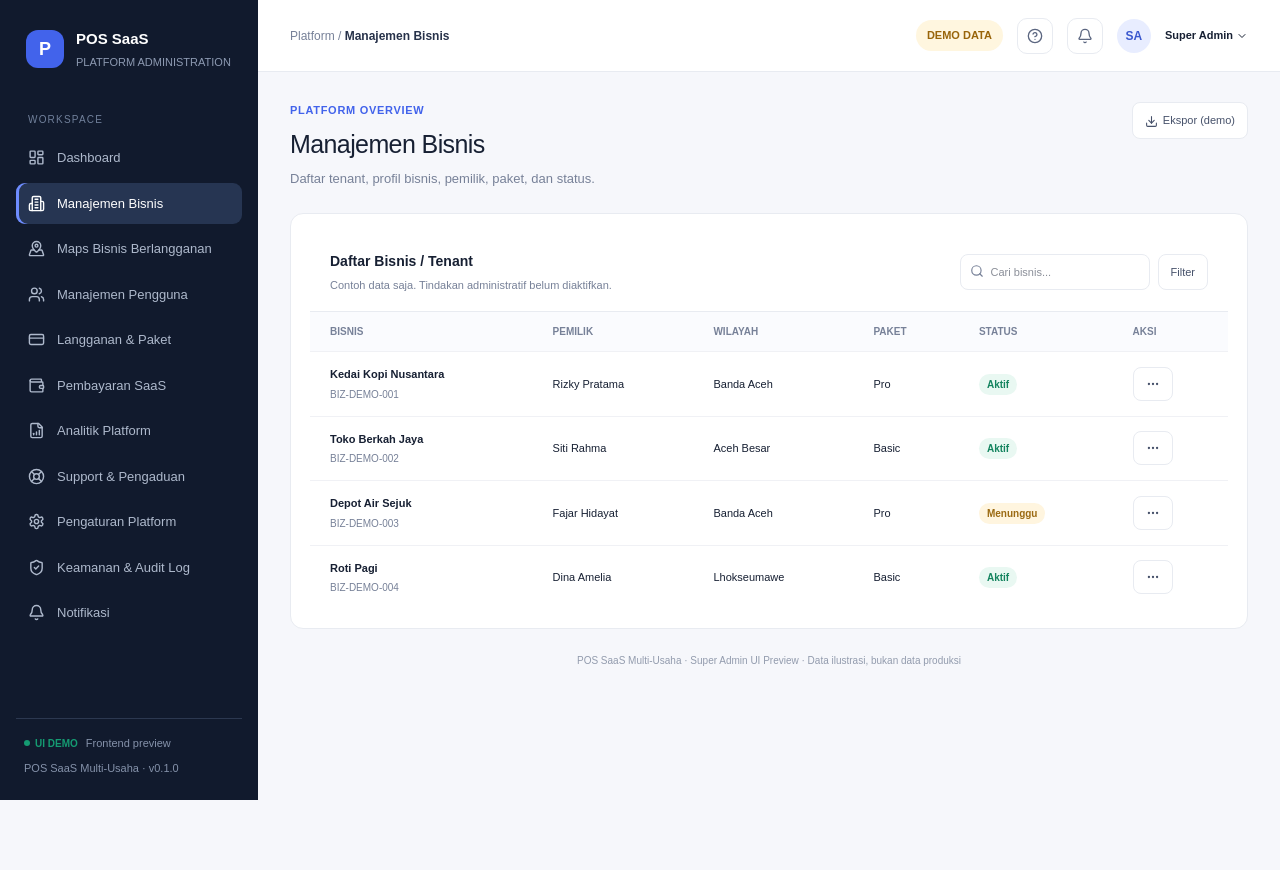
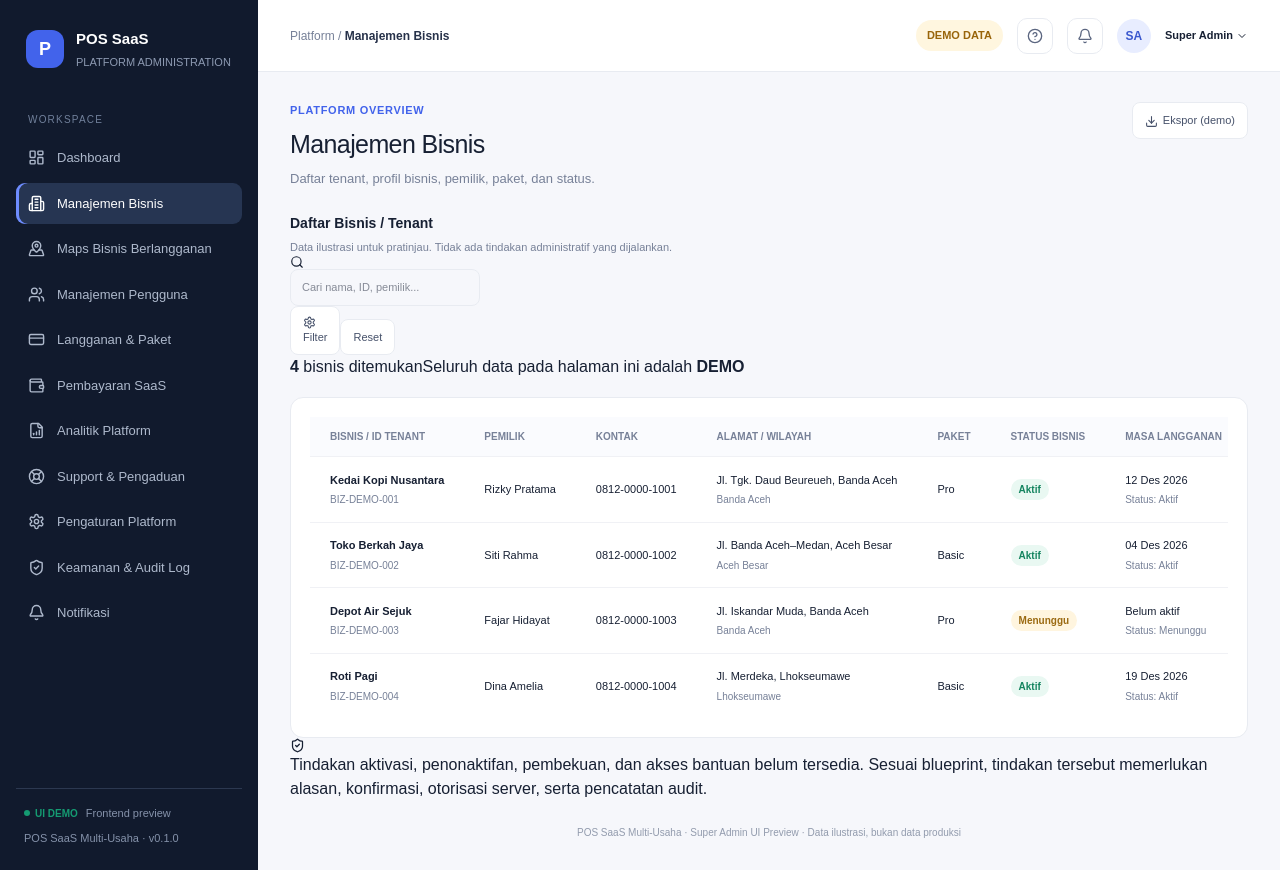
Before and after one commit to kasirwarkop2026/Pos-Saas-Multi-Usaha, a Next.js app: page / in a window 1280 px wide. Both pictures are taken after a click on the button "Manajemen Bisnis". Before the commit the page ends 800 px from the top, so only its background shows below. Built offline with nearby package versions, Linux system fonts and the light colour scheme.

Commit message:
feat: expand Super Admin business management UI

```diff
--- a/app/page.tsx
+++ b/app/page.tsx
@@ -19,11 +19,11 @@ const menus:MenuItem[]=[
  {label:"Notifikasi",icon:Bell,group:"SISTEM",description:"Pengumuman, pemeliharaan, dan pemberitahuan layanan."}
 ];
 const activities=[["business","Bisnis baru mendaftar","Kedai Kopi Nusantara mengirim pendaftaran","8 menit lalu"],["payment","Pembayaran diterima","Invoice INV-DEMO-1042 berhasil dibayar","24 menit lalu"],["user","Pengguna baru dibuat","Akun pemilik bisnis menyelesaikan registrasi","1 jam lalu"],["security","Percobaan login perlu ditinjau","Terdeteksi aktivitas login tidak biasa (demo)","2 jam lalu"]];
-const businesses=[["Kedai Kopi Nusantara","BIZ-DEMO-001","Rizky Pratama","Banda Aceh","Pro","Aktif"],["Toko Berkah Jaya","BIZ-DEMO-002","Siti Rahma","Aceh Besar","Basic","Aktif"],["Depot Air Sejuk","BIZ-DEMO-003","Fajar Hidayat","Banda Aceh","Pro","Menunggu"],["Roti Pagi","BIZ-DEMO-004","Dina Amelia","Lhokseumawe","Basic","Aktif"]];
+const businesses=[["Kedai Kopi Nusantara","BIZ-DEMO-001","Rizky Pratama","Banda Aceh","Pro","Aktif","0812-0000-1001","Jl. Tgk. Daud Beureueh, Banda Aceh","12 Jan 2026","12 Des 2026","Aktif"],["Toko Berkah Jaya","BIZ-DEMO-002","Siti Rahma","Aceh Besar","Basic","Aktif","0812-0000-1002","Jl. Banda Aceh–Medan, Aceh Besar","04 Feb 2026","04 Des 2026","Aktif"],["Depot Air Sejuk","BIZ-DEMO-003","Fajar Hidayat","Banda Aceh","Pro","Menunggu","0812-0000-1003","Jl. Iskandar Muda, Banda Aceh","08 Nov 2026","Belum aktif","Menunggu"],["Roti Pagi","BIZ-DEMO-004","Dina Amelia","Lhokseumawe","Basic","Aktif","0812-0000-1004","Jl. Merdeka, Lhokseumawe","19 Mar 2026","19 Des 2026","Aktif"]];
 function Stat({title,value,sub,icon:Icon,trend}:{title:string;value:string;sub:string;icon:LucideIcon;trend?:string}){return <div className="card"><div className="stat-top"><span>{title}</span><span className="stat-icon"><Icon size={17}/></span></div><div className="stat-value">{value}</div><div className="stat-foot">{trend&&<span className="positive"><ArrowUpRight size={12} style={{display:"inline",verticalAlign:"middle"}}/> {trend} </span>}{sub}</div></div>}
 export default function Home(){
- const [active,setActive]=useState("Dashboard");const [mobileOpen,setMobileOpen]=useState(false);const [query,setQuery]=useState("");
- const filtered=useMemo(()=>businesses.filter(b=>b.join(" ").toLowerCase().includes(query.toLowerCase())),[query]);
+ const [active,setActive]=useState("Dashboard");const [mobileOpen,setMobileOpen]=useState(false);const [query,setQuery]=useState("");const [showFilters,setShowFilters]=useState(false);const [regionFilter,setRegionFilter]=useState("Semua wilayah");const [planFilter,setPlanFilter]=useState("Semua paket");const [statusFilter,setStatusFilter]=useState("Semua status");const [selectedBusiness,setSelectedBusiness]=useState<string[]|null>(null);
+ const filtered=useMemo(()=>businesses.filter(b=>b.join(" ").toLowerCase().includes(query.toLowerCase())&&(regionFilter==="Semua wilayah"||b[3]===regionFilter)&&(planFilter==="Semua paket"||b[4]===planFilter)&&(statusFilter==="Semua status"||b[5]===statusFilter)),[query,regionFilter,planFilter,statusFilter]);
  const current=menus.find(m=>m.label===active)!;
  return <div className="app-shell">
   <aside className="sidebar"><div className="brand"><div className="brand-mark">P</div><div><div className="brand-title">POS SaaS</div><div className="brand-sub">PLATFORM ADMINISTRATION</div></div></div><div className="nav-label">WORKSPACE</div>{menus.map((m)=><button key={m.label} className={`nav-item ${active===m.label?"active":""}`} onClick={()=>{setActive(m.label);setMobileOpen(false)}}><m.icon size={17}/><span>{m.label}</span></button>)}<div className="sidebar-bottom"><div style={{display:"flex",alignItems:"center",gap:8}}><span className="status ok">UI DEMO</span><span>Frontend preview</span></div><div style={{marginTop:8}}>POS SaaS Multi-Usaha · v0.1.0</div></div></aside>
@@ -37,7 +37,14 @@ export default function Home(){
    <div className="card"><h2 className="card-title">Aktivitas Terbaru</h2><div className="card-sub">Aktivitas contoh untuk pratinjau UI</div>{activities.map((a,i)=><div className="activity" key={i}><div className="activity-mark">{a[0]==="business"?<Building2 size={15}/>:a[0]==="payment"?<Wallet size={15}/>:a[0]==="user"?<Users size={15}/>:<ShieldCheck size={15}/>}</div><div className="activity-main"><b>{a[1]}</b><div style={{color:"#778198"}}>{a[2]}</div><div className="activity-time">{a[3]}</div></div></div>)}</div></div>
    <div className="dashboard-grid"><div className="card"><h2 className="card-title">Bisnis Terbaru</h2><div className="card-sub">Contoh tenant yang baru terdaftar</div><div className="table-wrap"><table><thead><tr><th>NAMA BISNIS</th><th>PEMILIK</th><th>PAKET</th><th>STATUS</th></tr></thead><tbody>{businesses.slice(0,3).map(b=><tr key={b[1]}><td><div className="business-name">{b[0]}</div><div className="business-id">{b[1]}</div></td><td>{b[2]}</td><td>{b[4]}</td><td><span className={`tag ${b[5]==="Menunggu"?"pending":""}`}>{b[5]}</span></td></tr>)}</tbody></table></div></div><div className="card"><h2 className="card-title">Indikator Sistem</h2><div className="card-sub">Status contoh, belum berasal dari monitoring server</div>{[["Aplikasi web","Normal"],["Database","Belum terhubung"],["Pembayaran","Belum terhubung"],["Layanan peta","Belum dikonfigurasi"]].map((x,i)=><div className="status-row" key={x[0]}><span>{x[0]}</span><span className={`status ${i===0?"ok":"warn"}`}>{x[1]}</span></div>)}</div></div>
    <div className="card table-card"><div className="table-head"><div><h2 className="card-title">Ringkasan Bisnis</h2><div className="card-sub">Data ilustrasi untuk pengembangan antarmuka</div></div><button className="secondary-btn" onClick={()=>setActive("Manajemen Bisnis")}>Lihat semua →</button></div><div className="table-wrap"><table><thead><tr><th>BISNIS</th><th>PEMILIK</th><th>WILAYAH</th><th>PAKET</th><th>STATUS</th></tr></thead><tbody>{businesses.slice(0,3).map(b=><tr key={b[1]}><td><div className="business-name">{b[0]}</div><div className="business-id">{b[1]}</div></td><td>{b[2]}</td><td>{b[3]}</td><td>{b[4]}</td><td><span className={`tag ${b[5]==="Menunggu"?"pending":""}`}>{b[5]}</span></td></tr>)}</tbody></table></div></div>
-  </>:active==="Manajemen Bisnis"?<div className="card table-card" style={{marginTop:0}}><div className="table-head"><div><h2 className="card-title">Daftar Bisnis / Tenant</h2><div className="card-sub">Contoh data saja. Tindakan administratif belum diaktifkan.</div></div><div style={{display:"flex",gap:8}}><div style={{position:"relative"}}><Search size={14} style={{position:"absolute",left:10,top:10,color:"#778198"}}/><input className="search" style={{paddingLeft:30}} placeholder="Cari bisnis..." value={query} onChange={e=>setQuery(e.target.value)}/></div><button className="secondary-btn">Filter</button></div></div><div className="table-wrap"><table><thead><tr><th>BISNIS</th><th>PEMILIK</th><th>WILAYAH</th><th>PAKET</th><th>STATUS</th><th>AKSI</th></tr></thead><tbody>{filtered.map(b=><tr key={b[1]}><td><div className="business-name">{b[0]}</div><div className="business-id">{b[1]}</div></td><td>{b[2]}</td><td>{b[3]}</td><td>{b[4]}</td><td><span className={`tag ${b[5]==="Menunggu"?"pending":""}`}>{b[5]}</span></td><td><button className="secondary-btn"><MoreHorizontal size={14}/></button></td></tr>)}</tbody></table></div></div>
+  </>:active==="Manajemen Bisnis"?<div className="business-management">
+   <div className="business-toolbar"><div><h2 className="card-title">Daftar Bisnis / Tenant</h2><div className="card-sub">Data ilustrasi untuk pratinjau. Tidak ada tindakan administratif yang dijalankan.</div></div><div className="business-tools"><div className="search-wrap"><Search size={14}/><input className="search" placeholder="Cari nama, ID, pemilik..." value={query} onChange={e=>setQuery(e.target.value)}/></div><button className="secondary-btn" onClick={()=>setShowFilters(v=>!v)}><Settings size={13}/> Filter</button><button className="secondary-btn" onClick={()=>{setQuery("");setRegionFilter("Semua wilayah");setPlanFilter("Semua paket");setStatusFilter("Semua status")}}>Reset</button></div></div>
+   {showFilters&&<div className="filter-panel"><label>Wilayah<select value={regionFilter} onChange={e=>setRegionFilter(e.target.value)}><option>Semua wilayah</option><option>Banda Aceh</option><option>Aceh Besar</option><option>Lhokseumawe</option></select></label><label>Paket<select value={planFilter} onChange={e=>setPlanFilter(e.target.value)}><option>Semua paket</option><option>Basic</option><option>Pro</option></select></label><label>Status bisnis<select value={statusFilter} onChange={e=>setStatusFilter(e.target.value)}><option>Semua status</option><option>Aktif</option><option>Menunggu</option></select></label></div>}
+   <div className="business-summary"><span><b>{filtered.length}</b> bisnis ditemukan</span><span>Seluruh data pada halaman ini adalah <b>DEMO</b></span></div>
+   <div className="card table-card business-table-card"><div className="table-wrap"><table><thead><tr><th>BISNIS / ID TENANT</th><th>PEMILIK</th><th>KONTAK</th><th>ALAMAT / WILAYAH</th><th>PAKET</th><th>STATUS BISNIS</th><th>MASA LANGGANAN</th><th>AKSI</th></tr></thead><tbody>{filtered.map(b=><tr key={b[1]}><td><div className="business-name">{b[0]}</div><div className="business-id">{b[1]}</div></td><td>{b[2]}</td><td>{b[6]}</td><td><div>{b[7]}</div><div className="business-id">{b[3]}</div></td><td>{b[4]}</td><td><span className={`tag ${b[5]==="Menunggu"?"pending":""}`}>{b[5]}</span></td><td><div>{b[9]}</div><div className="business-id">Status: {b[10]}</div></td><td><button className="secondary-btn" onClick={()=>setSelectedBusiness(b)} aria-label={`Detail ${b[0]}`}>Detail</button></td></tr>)}</tbody></table>{filtered.length===0&&<div className="empty-state">Tidak ada bisnis yang cocok dengan pencarian atau filter.</div>}</div></div>
+   <div className="business-note"><ShieldCheck size={15}/> Tindakan aktivasi, penonaktifan, pembekuan, dan akses bantuan belum tersedia. Sesuai blueprint, tindakan tersebut memerlukan alasan, konfirmasi, otorisasi server, serta pencatatan audit.</div>
+   {selectedBusiness&&<div className="modal-backdrop" onClick={()=>setSelectedBusiness(null)}><div className="business-modal" onClick={e=>e.stopPropagation()}><div className="modal-head"><div><div className="eyebrow">DETAIL TENANT · DEMO</div><h2>{selectedBusiness[0]}</h2><div className="business-id">{selectedBusiness[1]}</div></div><button className="icon-btn" onClick={()=>setSelectedBusiness(null)}><X size={17}/></button></div><div className="detail-grid"><div><span>Pemilik bisnis</span><b>{selectedBusiness[2]}</b></div><div><span>Kontak</span><b>{selectedBusiness[6]}</b></div><div><span>Alamat</span><b>{selectedBusiness[7]}</b></div><div><span>Wilayah</span><b>{selectedBusiness[3]}</b></div><div><span>Tanggal bergabung</span><b>{selectedBusiness[8]}</b></div><div><span>Paket</span><b>{selectedBusiness[4]}</b></div><div><span>Status bisnis</span><b>{selectedBusiness[5]}</b></div><div><span>Masa berlaku langganan</span><b>{selectedBusiness[9]}</b></div><div><span>Status langganan</span><b>{selectedBusiness[10]}</b></div></div><div className="modal-foot"><span className="demo-pill">Data ilustrasi · bukan data produksi</span><button className="secondary-btn" onClick={()=>setSelectedBusiness(null)}>Tutup</button></div></div></div>}
+  </div>
   :<><div className="card" style={{marginTop:0}}><div className="placeholder-icon"><current.icon size={18}/></div><h2 className="card-title">{active}</h2><p className="placeholder-text">{current.description} Halaman ini sudah disiapkan sebagai kerangka navigasi. Integrasi data, tindakan administratif, dan proses bisnis akan diaktifkan setelah audit serta persetujuan teknis.</p><div style={{display:"flex",gap:8,marginTop:16,flexWrap:"wrap"}}><span className="demo-pill">Frontend scaffold</span><span className="demo-pill">Backend belum dihubungkan</span></div></div><div className="placeholder-grid">{[["Ringkasan","Area ringkasan dan metrik akan mengikuti definisi sumber data resmi."],["Daftar & pencarian","Komponen daftar dan pencarian disiapkan pada tahap UI berikutnya."],["Detail & aktivitas","Detail record dan histori aktivitas menunggu kontrak API yang disetujui."]].map(x=><div className="card placeholder-card" key={x[0]}><div className="placeholder-title">{x[0]}</div><div className="placeholder-text">{x[1]}</div></div>)}</div></>}
   <div style={{marginTop:24,fontSize:10,color:"#929bad",textAlign:"center"}}>POS SaaS Multi-Usaha · Super Admin UI Preview · Data ilustrasi, bukan data produksi</div>
   </section></main></div>;
```
